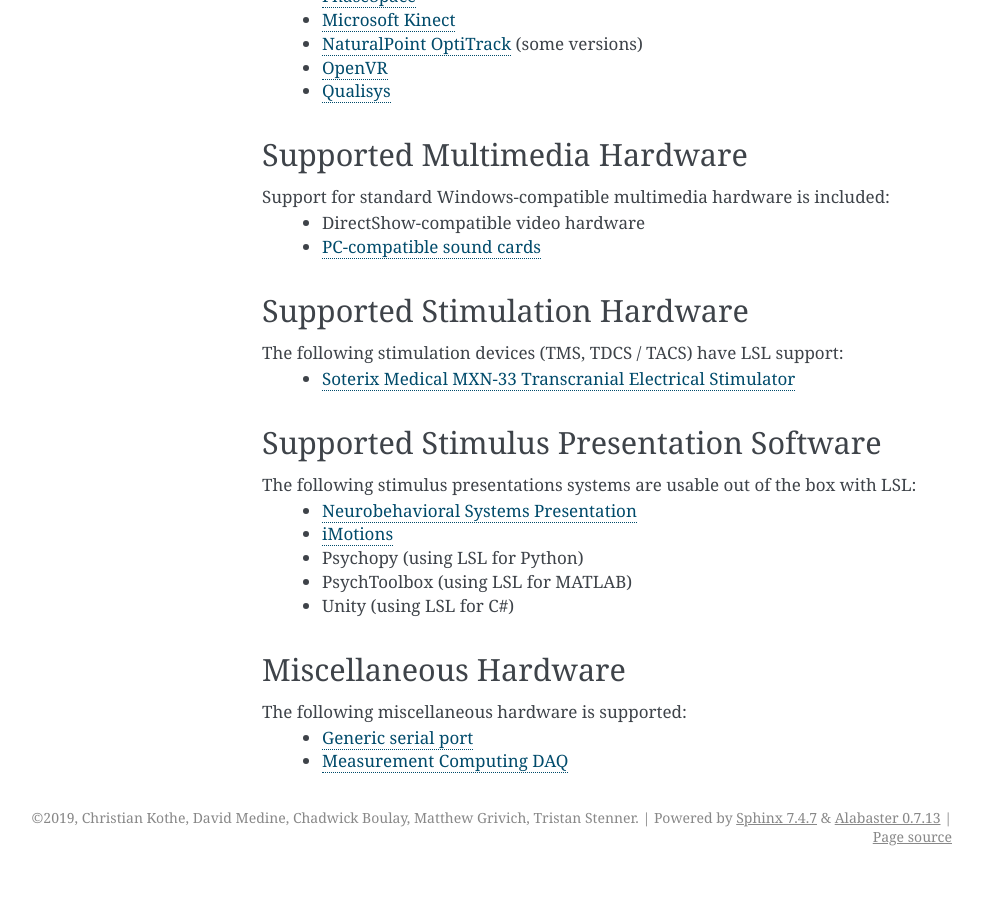
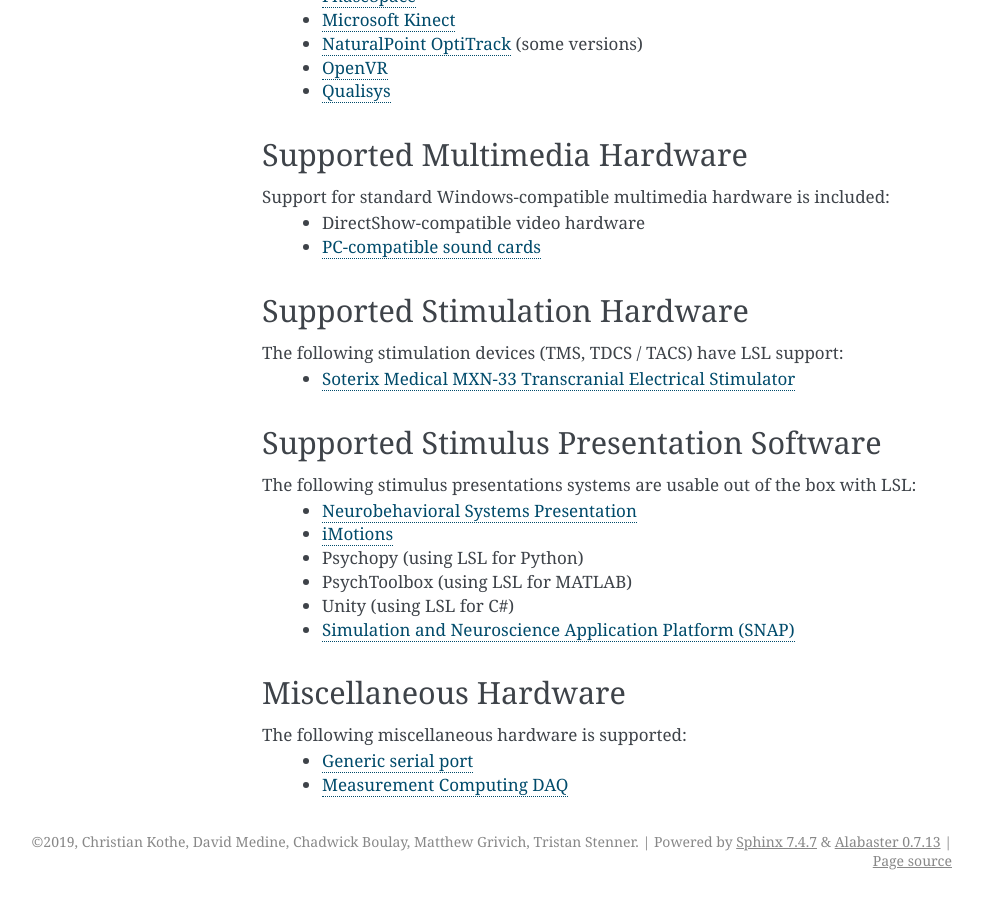
Before and after one commit to sccn/labstreaminglayer, a Sphinx documentation site: the page built from docs/info/supported_devices.rst, in a window 1280 px wide and 900 px high, scrolled down 2058 px. Shown: the whole window, without its empty margins (158-1141 px from the left). Built offline with Sphinx 7.4.7, drawn with Linux system fonts in a browser that asks for light colours; before the commit the page ends 2934 px from its top, so only the background shows below that.

Commit message:
Update supported_devices.rst
added UE4 and SNAP to stim presentation options (UE4 needs to be tested)

```diff
--- a/docs/info/supported_devices.rst
+++ b/docs/info/supported_devices.rst
@@ -95,6 +95,7 @@
   * Psychopy (using LSL for Python)
   * PsychToolbox (using LSL for MATLAB)
   * Unity (using LSL for C#)
+  * `Simulation and Neuroscience Application Platform (SNAP) <https://github.com/sccn/SNAP>`__
 
 Miscellaneous Hardware
 **********************
```
